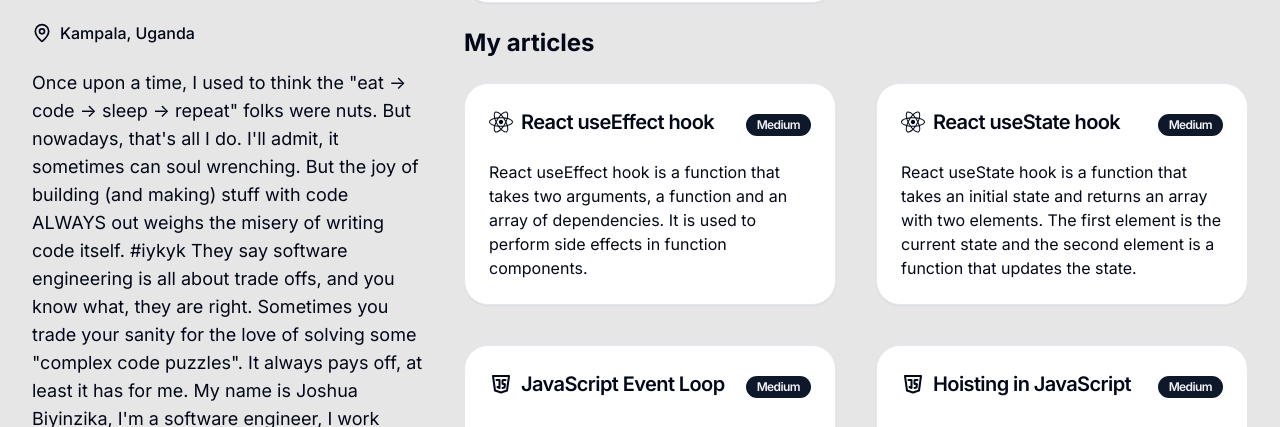
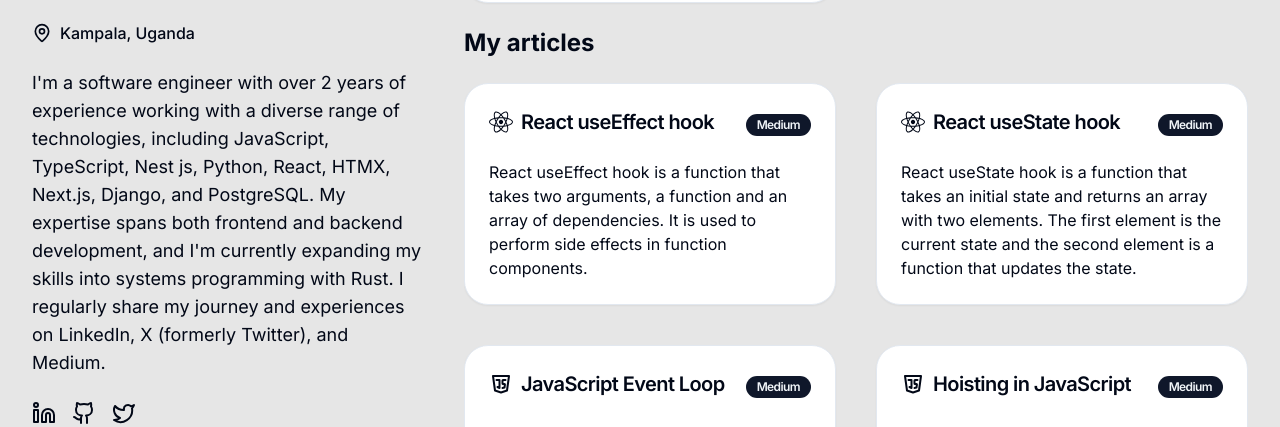
Before and after one commit to Biyinzika-Joshua-J/Portfolio-v4, a Next.js app: page / in a window 1280 px wide. Shown: the part 282-709 px from the top of the page. Built offline with nearby package versions, Linux system fonts and the light colour scheme.

Commit message:
Update Bio

```diff
--- a/app/(root)/page.tsx
+++ b/app/(root)/page.tsx
@@ -51,19 +51,12 @@ export default function Home() {
           </div>
 
           <p className="text-lg mt-2">
-            Once upon a time, I used to think the &quot;eat -{'>'} code -{'>'} sleep -{'>'}{' '}
-            repeat&quot; folks were nuts. But nowadays, that&apos;s all I do. I&apos;ll admit, it
-            sometimes can soul wrenching. But the joy of building (and making) stuff with code
-            ALWAYS out weighs the misery of writing code itself. #iykyk They say software
-            engineering is all about trade offs, and you know what, they are right. Sometimes you
-            trade your sanity for the love of solving some &quot;complex code puzzles&quot;. It
-            always pays off, at least it has for me. My name is Joshua Biyinzika, I&apos;m a
-            software engineer, I work with..... well, anything JavaScript: React, Next, Typescript
-            and, wait - that&apos;s all. Then Python, Django, PostgreSQL and Docker. I&apos;m also a
-            wannabe solopreneur which has turned out to be a hard venture. Building software is one
-            thing, selling it is another. Are you even in business if you don&apos;t make $$$ from
-            your apps. Cause it&apos;s all about the Benjamins, isn&apos;t it? Inbox is always
-            open...
+            I&apos;m a software engineer with over 2 years of experience working with a diverse
+            range of technologies, including JavaScript, TypeScript, Nest js, Python, React, HTMX,
+            Next.js, Django, and PostgreSQL. My expertise spans both frontend and backend
+            development, and I&apos;m currently expanding my skills into systems programming with
+            Rust. I regularly share my journey and experiences on LinkedIn, X (formerly Twitter),
+            and Medium.
           </p>
           <div className="flex items-center space-x-4 mt-6">
             {socialLinks.map((link) => (
```
